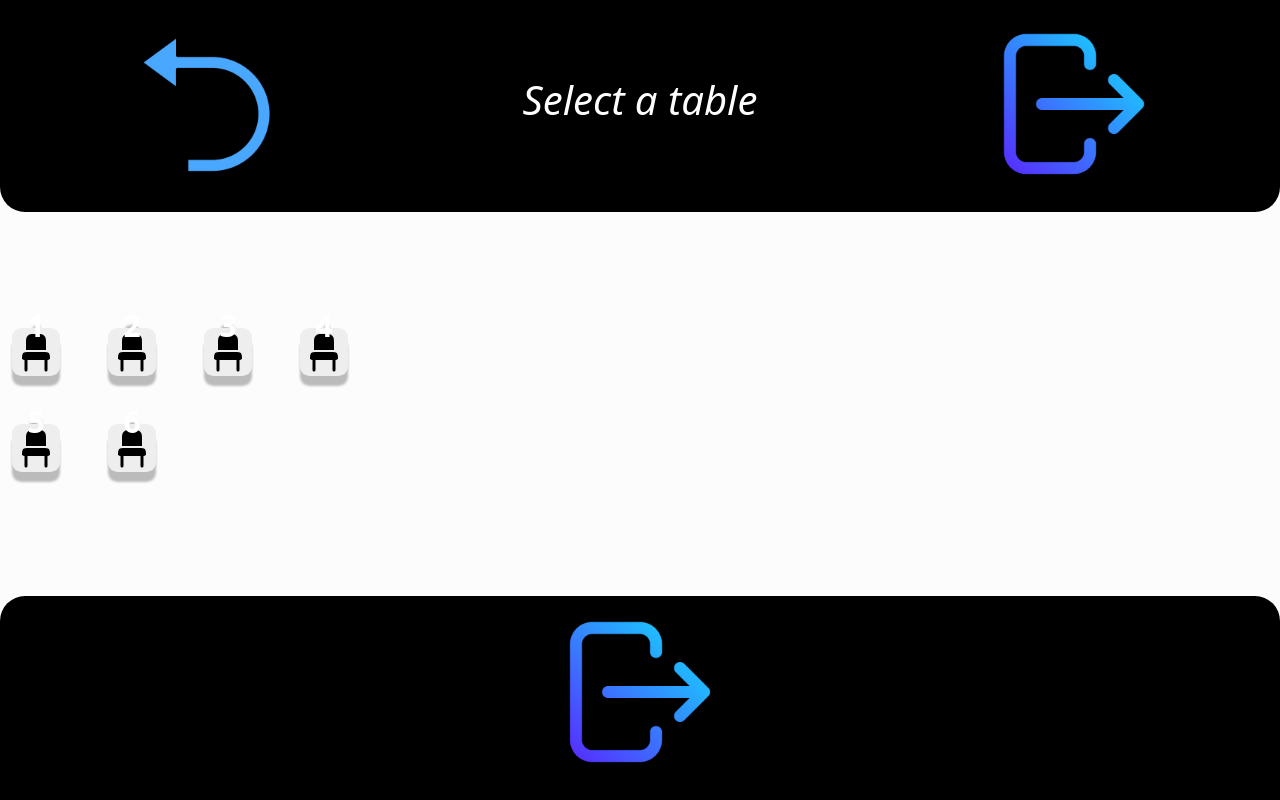
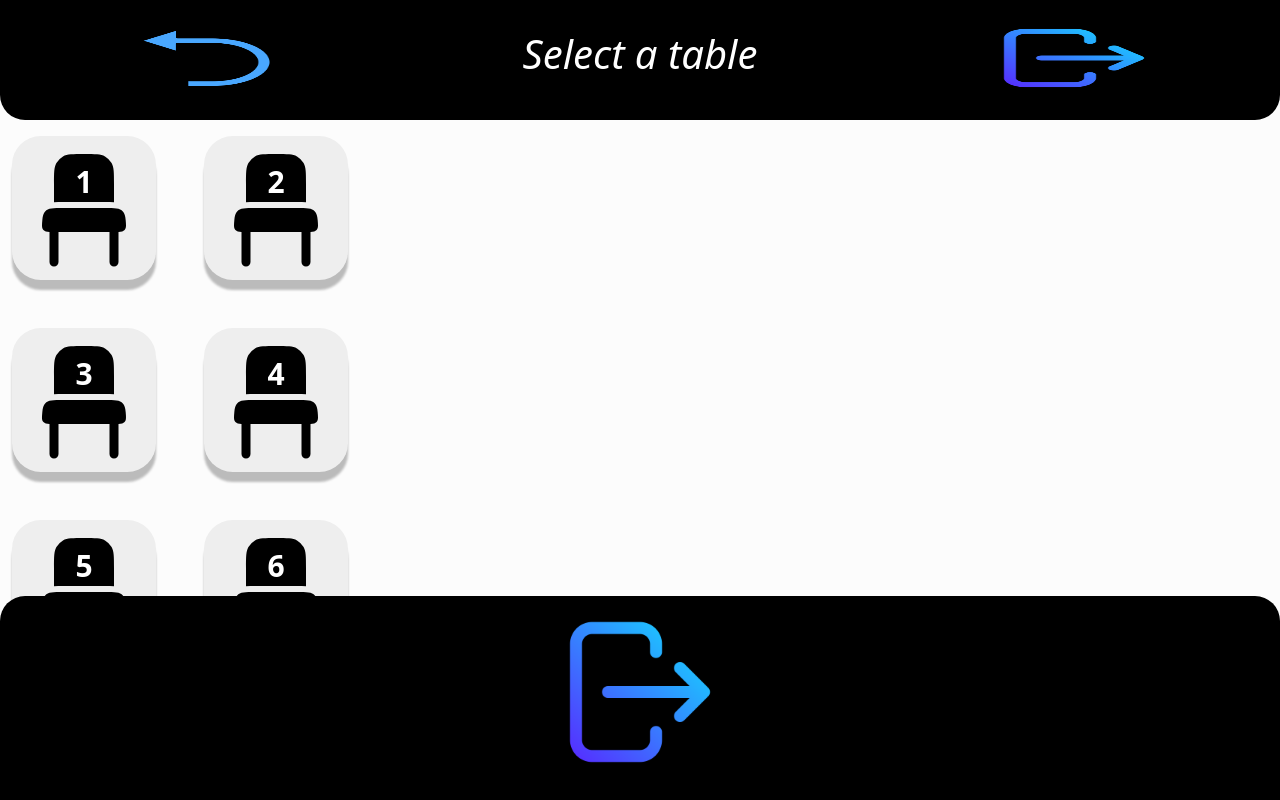
Before and after one commit to Yeyeando/fast-service, a React (Vite) app in the folder fast-service/: page / in a window 1280 px wide. Built offline with nearby package versions, Linux system fonts and the light colour scheme.

Commit message:
arreglando header

```diff
--- a/fast-service/src/components/Gallery/Gallery.tsx
+++ b/fast-service/src/components/Gallery/Gallery.tsx
@@ -7,7 +7,7 @@
     <div className="container-fluid">
       <div className="row g-5">
         {imagesData.images.map((image) => (
-          <div className="col-sm-3" key={image.id}>
+          <div className="col-6" key={image.id}>
             <div className="image-container">
               <img src={image.url} alt={image.alt} className="img-fluid" />
               <div className="overlay">
--- a/fast-service/src/components/Header/header.css
+++ b/fast-service/src/components/Header/header.css
@@ -11,6 +11,7 @@
   position: fixed;
   top: 0;
   width: 100%;
+  height: 15dvh;
   display: flex;
   justify-content: space-around;
   align-items: center;
@@ -24,7 +25,7 @@
 
 .header img {
   width: 15%;
-  height: auto;
+  height: 10dvh;
 }
 
 /* Extra small devices (phones, 600px and down) */
```
